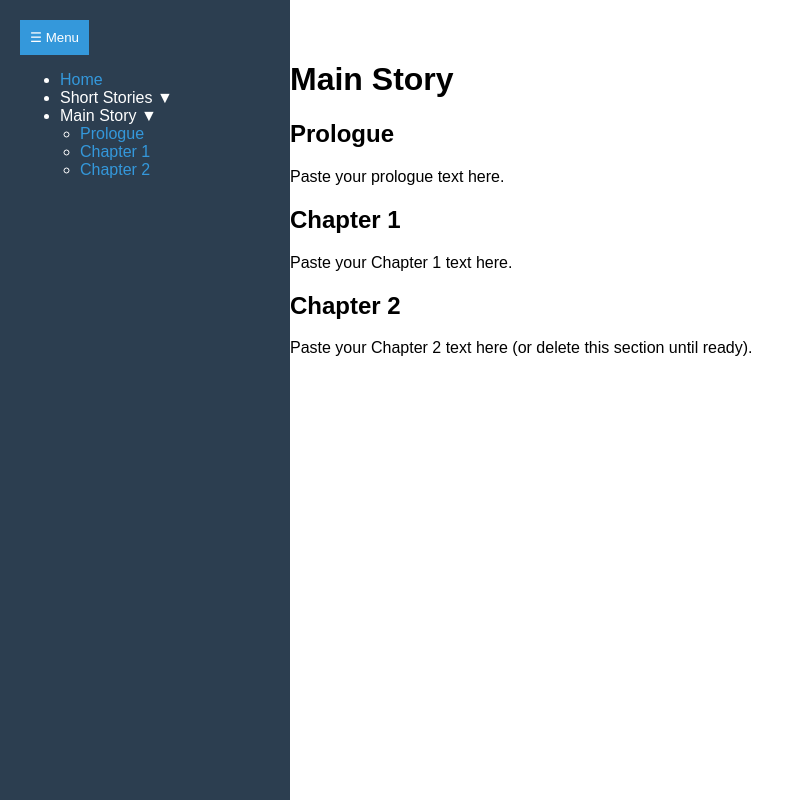
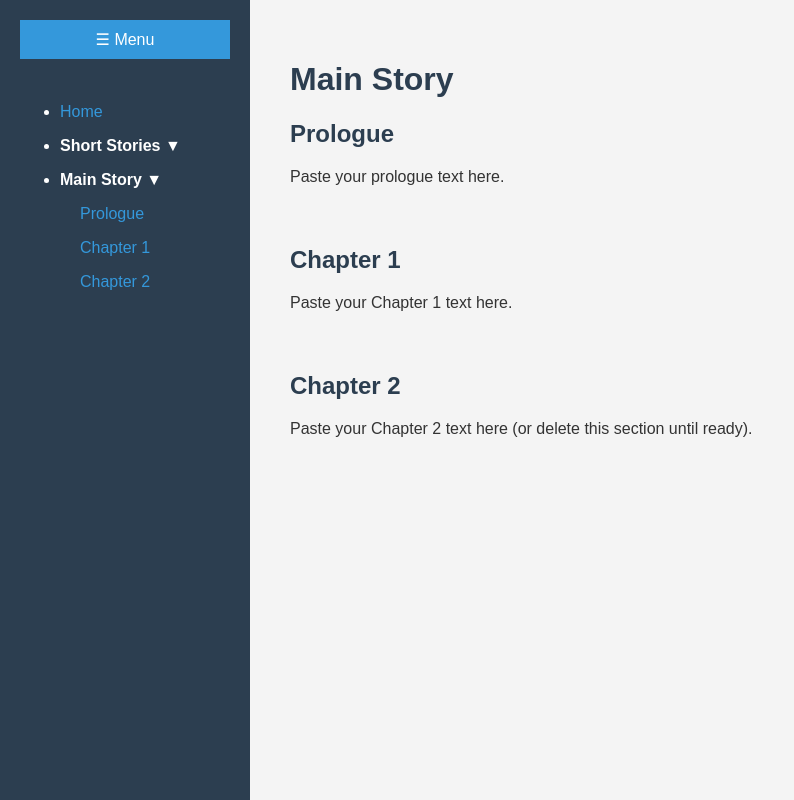
Before and after one commit to llamadrama000/Story_Blog_AL00, a plain HTML site: page main_story.html in a window 1280 px wide. Both pictures are taken after a click on the element "Main Story ▼". Shown: the whole page, without its empty margins (0-794 px from the left). Drawn offline with Linux system fonts and the light colour scheme.

Commit message:
Updated files.
This is to fix the sidebar navi so the content loads.

```diff
--- a/assets/css/style.css
+++ b/assets/css/style.css
@@ -1,59 +1,82 @@
-.hero {
-    text-align: center;
-    margin-bottom: 40px;
+body {
+    margin: 0;
+    font-family: Arial, sans-serif;
+    background: #f4f4f4;
+    color: #333;
 }
 
-.subtitle {
-    font-size: 1.2em;
-    color: #666;
+#sidebar {
+    position: fixed;
+    top: 0;
+    left: 0;
+    width: 250px;
+    height: 100%;
+    background: #2c3e50;
+    color: white;
+    transition: width 0.3s ease;
+    padding: 20px;
+    box-sizing: border-box;
+    overflow-y: auto;
 }
 
-.introduction, .quick-links, .about-author {
+#sidebar.collapsed {
+    width: 60px;
+    padding: 20px 10px;
+}
+
+#sidebar button {
+    background: #3498db;
+    color: white;
+    border: none;
+    padding: 10px;
+    cursor: pointer;
+    width: 100%;
+    font-size: 16px;
+    margin-bottom: 20px;
+}
+
+.submenu {
+    display: none;
+    padding-left: 20px;
+    list-style: none;
+}
+
+.submenu.open {
+    display: block;
+}
+
+main {
+    margin-left: 250px;
+    padding: 40px;
+    transition: margin-left 0.3s ease;
+}
+
+#sidebar.collapsed + main {
+    margin-left: 60px;
+}
+
+a {
+    color: #3498db;
+    text-decoration: none;
+    display: block;
+    padding: 8px 0;
+}
+
+a:hover {
+    text-decoration: underline;
+}
+
+span {
+    cursor: pointer;
+    display: block;
+    padding: 8px 0;
+    font-weight: bold;
+}
+
+h1, h2 {
+    color: #2c3e50;
+}
+
+section {
     margin-bottom: 60px;
 }
-
-.link-cards {
-    display: flex;
-    gap: 30px;
-    justify-content: center;
-    flex-wrap: wrap;
-}
-
-.card {
-    background: #f9f9f9;
-    padding: 30px;
-    border-radius: 8px;
-    text-align: center;
-    flex: 1;
-    min-width: 250px;
-    box-shadow: 0 2px 10px rgba(0,0,0,0.1);
-}
-
-.btn {
-    display: inline-block;
-    margin-top: 15px;
-    padding: 10px 20px;
-    background: #333;
-    color: white;
-    text-decoration: none;
-    border-radius: 5px;
-}
-
-.btn:hover {
-    background: #555;
-}
-
-body { margin: 0; font-family: Arial, sans-serif; }
-#sidebar {
-    position: fixed; top: 0; left: 0; width: 250px; height: 100%;
-    background: #2c3e50; color: white; transition: width 0.3s; padding: 20px;
-}
-#sidebar.collapsed { width: 60px; }
-#sidebar button { background: #3498db; color: white; border: none; padding: 10px; cursor: pointer; }
-.submenu { display: none; padding-left: 20px; }
-.submenu.open { display: block; }
-main { margin-left: 250px; padding: 40px; transition: margin-left 0.3s; }
-#sidebar.collapsed + main { margin-left: 60px; }
-a { color: #3498db; text-decoration: none; }
-a:hover { text-decoration: underline; }
-span { cursor: pointer; }
--- a/assets/js/navigation.js
+++ b/assets/js/navigation.js
@@ -5,5 +5,7 @@ function toggleSidebar() {
 
 function toggleSection(id) {
     const section = document.getElementById(id);
-    section.classList.toggle('open');
+    if (section) {
+        section.classList.toggle('open');
+    }
 }
```
